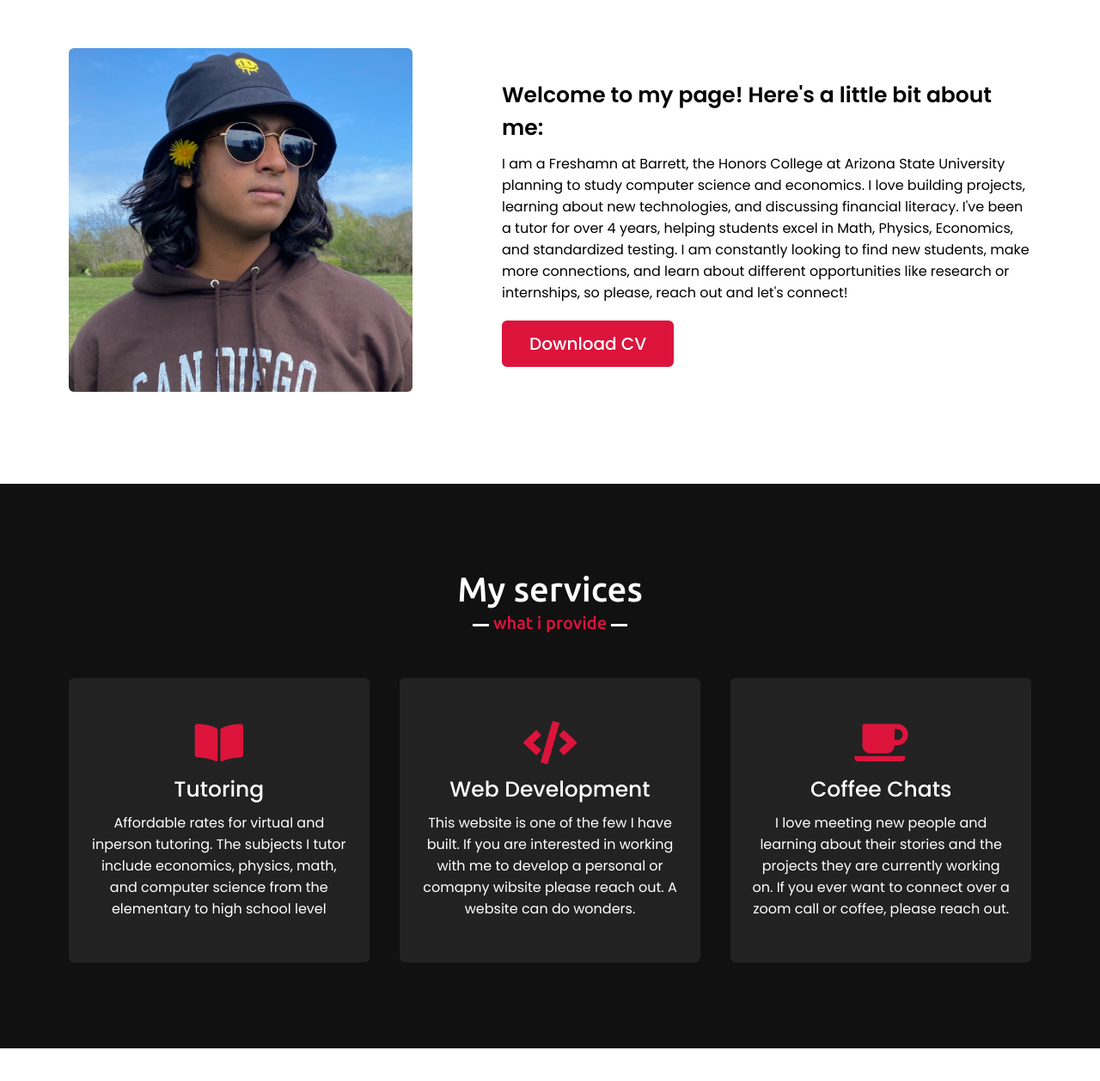
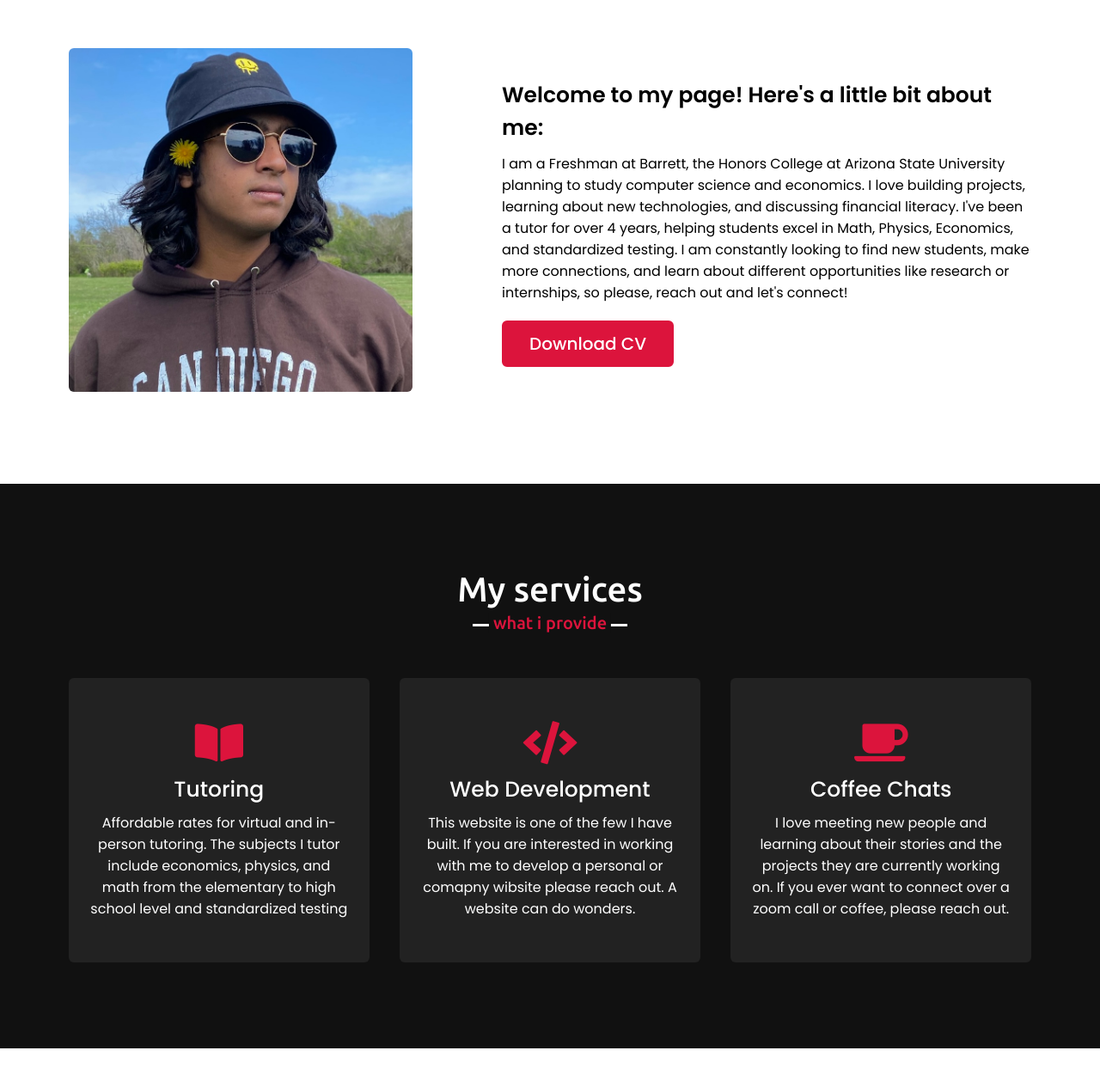
Before and after one commit to SidM12345/MehtaTutors, a plain HTML site: page index.html in a window 1280 px wide. Shown: the part 970-2228 px from the top of the page at 86% size. Drawn offline with nearby package versions, Linux system fonts and the light colour scheme.

Commit message:
Update index.html

```diff
--- a/index.html
+++ b/index.html
@@ -58,7 +58,7 @@
                 <div class="column right">
                     <div class="text">Welcome to my page! Here's a little bit about me:</div>
                     <!-- <div class="text">I'm Siddharth and I'm a <span class="typing"></span></div> -->
-                    <p>I am a Freshamn at Barrett, the Honors College at Arizona State University planning to study computer science and economics. I love building projects, learning about new technologies, and discussing financial literacy. I've been a tutor for over 4 years, helping students excel in Math, Physics, Economics, and standardized testing. I am constantly looking to find new students, make more connections, and learn about different opportunities like research or internships, so please, reach out and let's connect! </p>
+                    <p>I am a Freshman at Barrett, the Honors College at Arizona State University planning to study computer science and economics. I love building projects, learning about new technologies, and discussing financial literacy. I've been a tutor for over 4 years, helping students excel in Math, Physics, Economics, and standardized testing. I am constantly looking to find new students, make more connections, and learn about different opportunities like research or internships, so please, reach out and let's connect! </p>
                     <a href="CV.pdf">Download CV</a>
                 </div>
             </div>
@@ -74,8 +74,7 @@
                     <div class="box">
                         <i class="fas fa-book-open"></i>
                         <div class="text">Tutoring</div>
-                        <p>Affordable rates for virtual and inperson tutoring. The subjects I tutor include economics, physics, math, and computer science from the elementary to high school level</p>
-                    </div>
+                            <p>Affordable rates for virtual and in-person tutoring. The subjects I tutor include economics, physics, and math from the elementary to high school level and standardized testing </p>                    </div>
                 </div>
                 <div class="card">
                     <div class="box">
```
